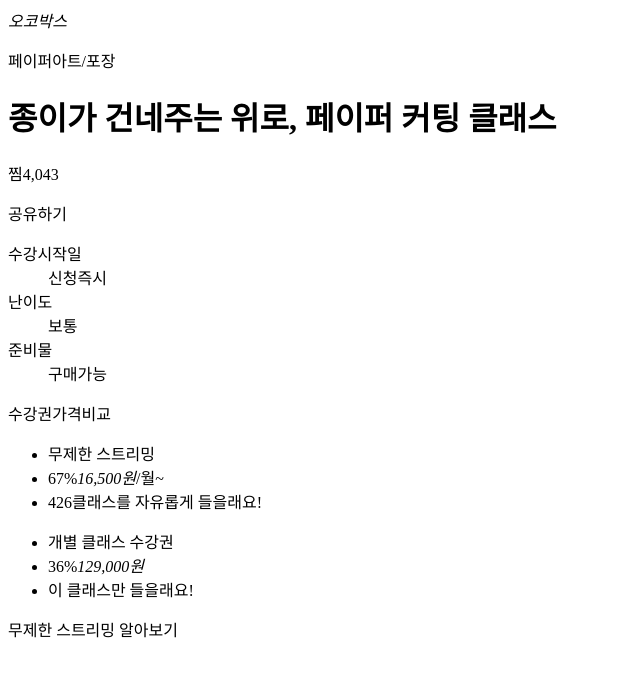
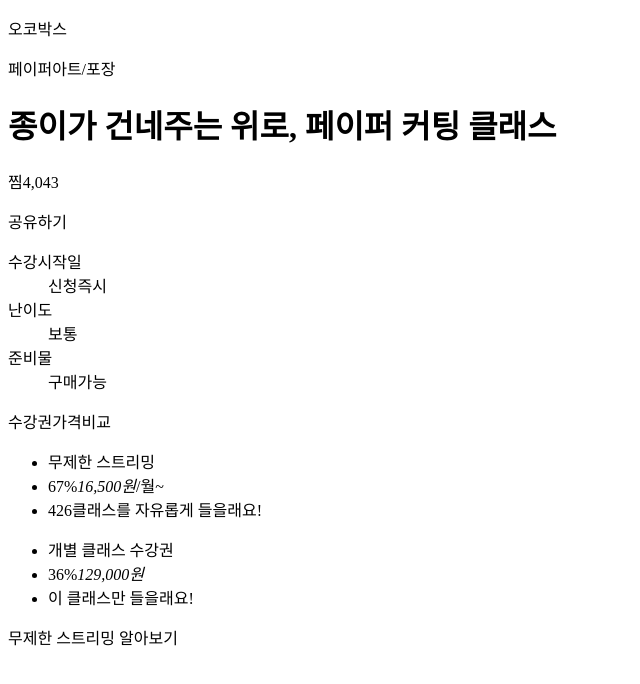
Before and after one commit to wldbs8563/web_html, a plain HTML site: page 0622_html/idus_order.html in a window 1280 px wide. Shown: the whole page, without its empty margins (0-640 px from the left). Drawn offline with Linux system fonts and the light colour scheme.

Commit message:
Update idus_order.html

```diff
--- a/0622_html/idus_order.html
+++ b/0622_html/idus_order.html
@@ -8,7 +8,7 @@
     </head>
     <body>
         <div class="order">
-            <em>오코박스</em>
+            <p>오코박스</p>
             <p>페이퍼아트/포장</p>
             <h1>종이가 건네주는 위로, 페이퍼 커팅 클래스</h1>
             <div class="right">
```
